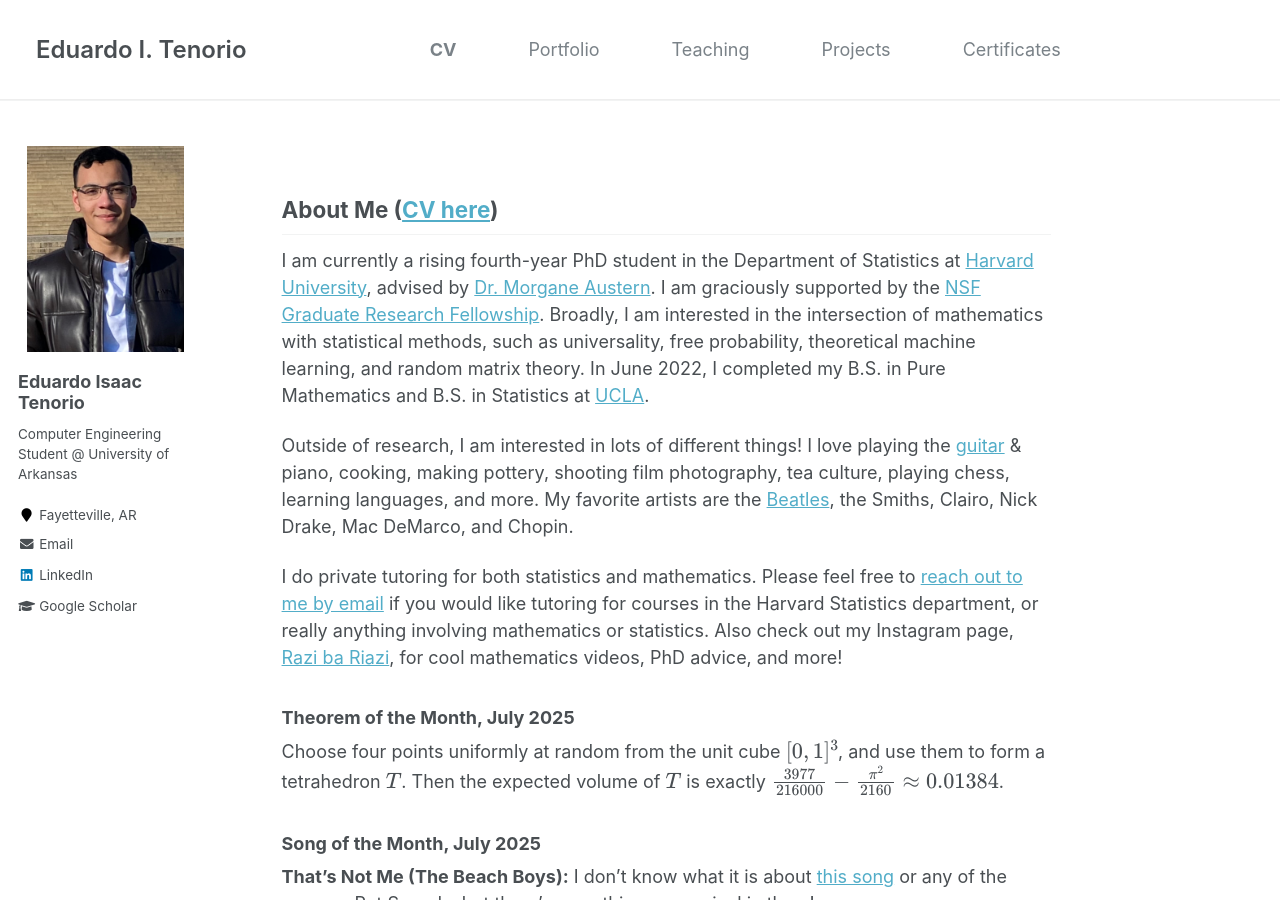
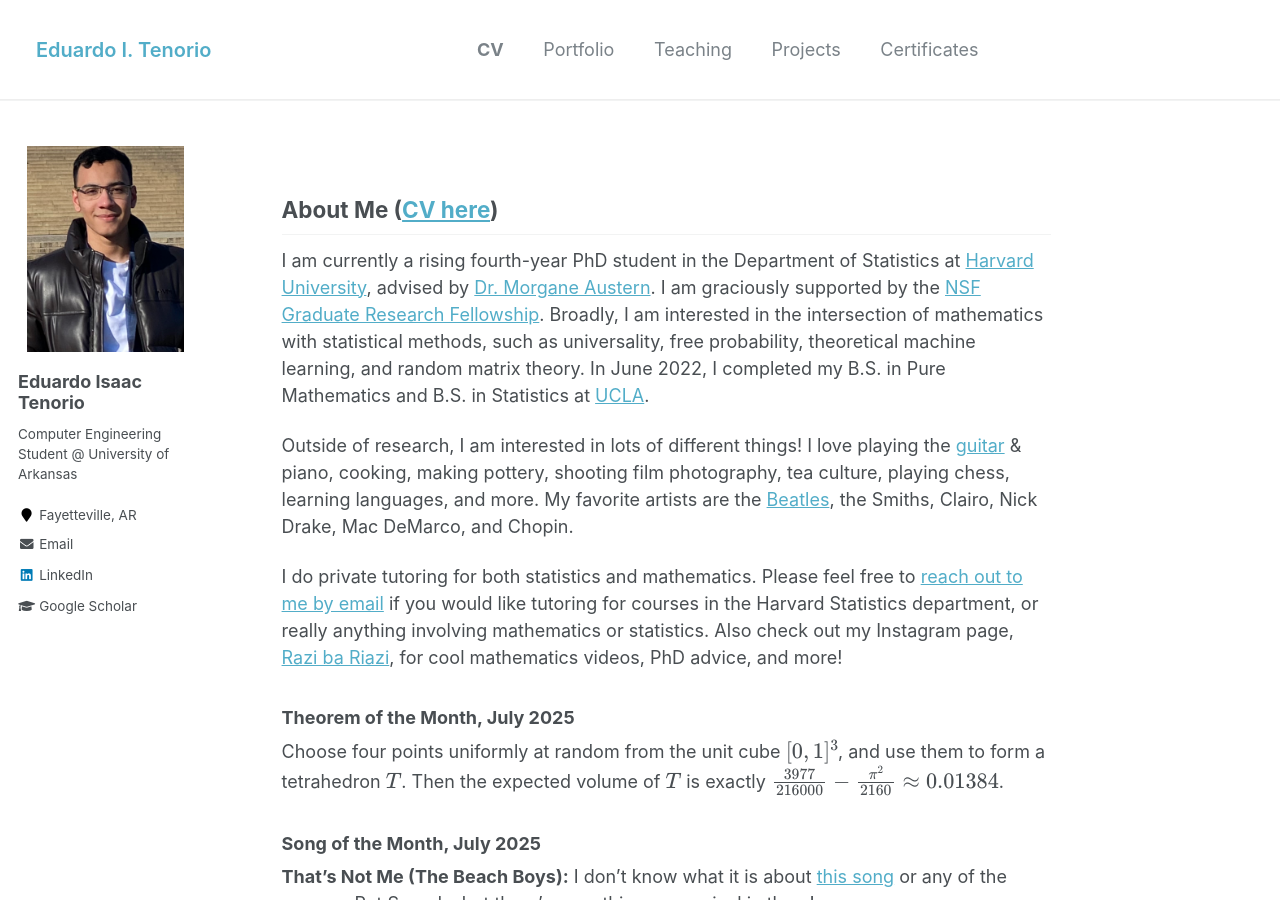
Before and after one commit to edtenorio/edtenorio.github.io, a Jekyll site: the page built from _pages/about.md, in a window 1280 px wide and 900 px high. Built offline with Jekyll 4.4.1, drawn with Linux system fonts in a browser that asks for light colours; formulas are drawn with MathJax 3.

Commit message:
Update masthead.html

```diff
--- a/_includes/masthead.html
+++ b/_includes/masthead.html
@@ -5,8 +5,8 @@
        style="display: flex; justify-content: space-between; align-items: center; padding: 1.5rem 2rem; border-bottom: 1px solid #eee;">
 
     <!-- Left: Site Title -->
-    <div style="font-weight: 600; font-size: 24px;">
-      <a href="{{ base_path }}/" style="text-decoration: none; color: inherit;">
+    <div style="font-weight: 600; font-size: 20px;">
+      <a href="{{ base_path }}/">
         {{ site.title }}
       </a>
     </div>
@@ -15,7 +15,7 @@
     <div class="masthead__menu">
       <nav id="site-nav" class="greedy-nav">
         <ul class="visible-links"
-            style="display: flex; list-style: none; gap: 2rem; margin: 0; padding: 0;">
+            style="display: flex; list-style: none; gap: 0.2rem; margin: 0; padding: 0;">
           {% for link in site.data.navigation.main %}
             {% if link.url contains 'http' %}
               {% assign domain = '' %}
```
